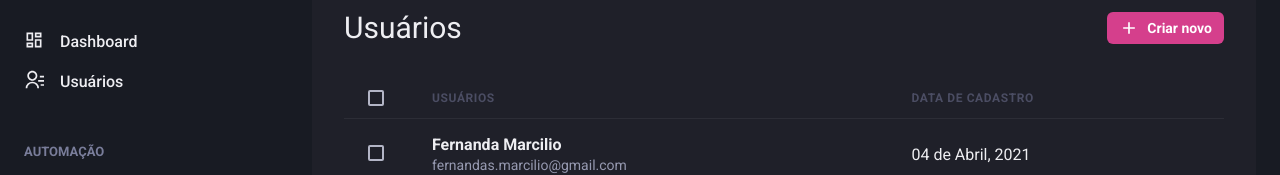
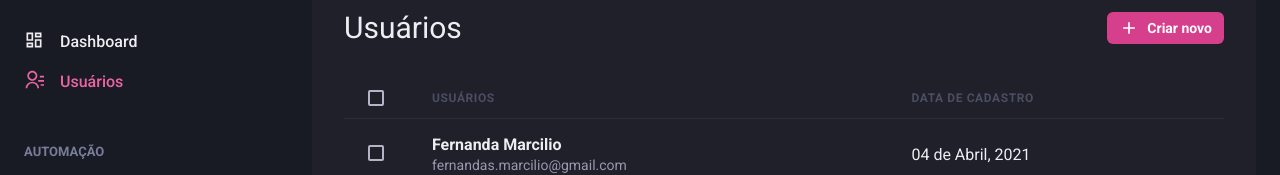
Before and after one commit to fernandasmarcilio/dashgo, a Next.js app: page /users in a window 1280 px wide. Shown: the part 142-317 px from the top of the page. Built offline with nearby package versions, Linux system fonts and the light colour scheme.

Commit message:
Add active link in sidebar component

```diff
--- /dev/null
+++ b/src/components/ActiveLink.tsx
@@ -0,0 +1,29 @@
+import Link, { LinkProps } from "next/link";
+import { useRouter } from "next/router";
+import { cloneElement, ReactElement } from "react";
+
+interface ActiveLinkProps extends LinkProps {
+  shouldMatchExactHref?: boolean;
+  children: ReactElement;
+}
+
+export function ActiveLink({
+  shouldMatchExactHref = false,
+  children,
+  ...rest
+}: ActiveLinkProps) {
+  const { asPath } = useRouter();
+
+  const pathIsExactHref = asPath === rest.href || asPath === rest.as;
+  const pathStartWithHref = asPath.startsWith(String(rest.href)) || asPath.startsWith(String(rest.as));
+
+  const isActive = (shouldMatchExactHref && pathIsExactHref) || (!shouldMatchExactHref && pathStartWithHref);
+
+  return (
+    <Link {...rest}>
+      {cloneElement(children, {
+        color: isActive ? "pink.400" : "gray.50",
+      })}
+    </Link>
+  );
+}
--- a/src/components/Sidebar/NavLink.tsx
+++ b/src/components/Sidebar/NavLink.tsx
@@ -1,11 +1,12 @@
 import {
   Icon,
-  Link as ChakraLink,
+  Link,
   Text,
   LinkProps as ChakraLinkProps,
 } from "@chakra-ui/react";
 import { ElementType } from "react";
-import Link from "next/link";
+
+import { ActiveLink } from "../ActiveLink";
 
 interface NavLinkProps extends ChakraLinkProps {
   icon: ElementType;
@@ -15,13 +16,13 @@ interface NavLinkProps extends ChakraLinkProps {
 
 export function NavLink({ icon, href, children, ...rest }: NavLinkProps) {
   return (
-    <Link href={href} passHref >
-      <ChakraLink display="flex" align="center" {...rest}>
+    <ActiveLink href={href} passHref >
+      <Link display="flex" align="center" {...rest}>
         <Icon as={icon} fontSize="20" />
         <Text ml="4" fontWeight="medium">
           {children}
         </Text>
-      </ChakraLink>
-    </Link>
+      </Link>
+    </ActiveLink>
   );
 }
```
